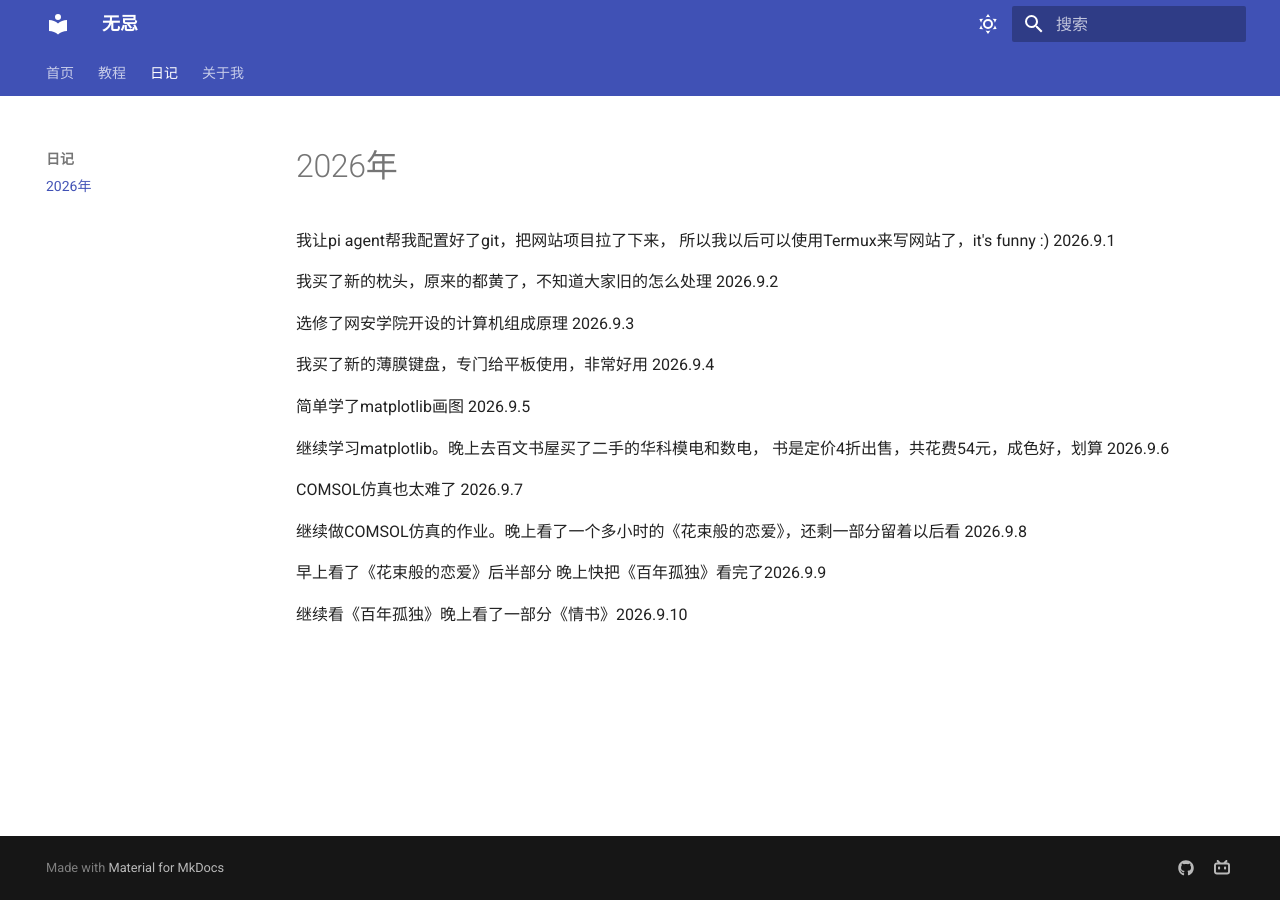
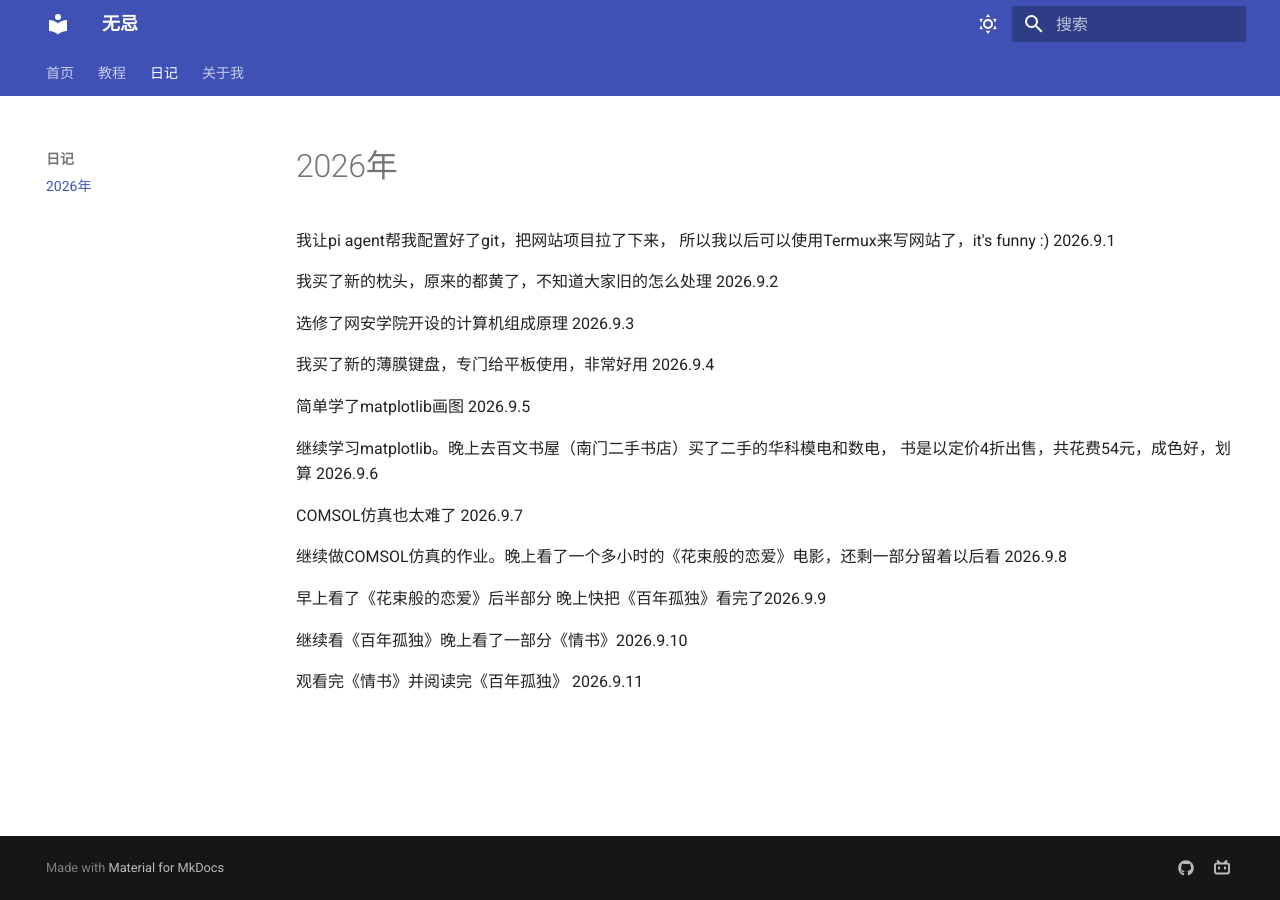
Before and after one commit to Hujiko02/Hujiko02.github.io, an MkDocs documentation site: the page built from docs/diary/2026.md, in a window 1280 px wide. Built offline with MkDocs 1.6.1 and Material for MkDocs 9.7.7, drawn with Linux system fonts in a browser that asks for light colours.

Commit message:
Auto update 2026-09-11 19:21:29

```diff
--- a/docs/diary/2026.md
+++ b/docs/diary/2026.md
@@ -9,13 +9,15 @@
 
 简单学了matplotlib画图 2026.9.5
 
-继续学习matplotlib。晚上去百文书屋买了二手的华科模电和数电，
-书是定价4折出售，共花费54元，成色好，划算 2026.9.6
+继续学习matplotlib。晚上去百文书屋（南门二手书店）买了二手的华科模电和数电，
+书是以定价4折出售，共花费54元，成色好，划算 2026.9.6
 
 COMSOL仿真也太难了 2026.9.7
 
-继续做COMSOL仿真的作业。晚上看了一个多小时的《花束般的恋爱》，还剩一部分留着以后看 2026.9.8
+继续做COMSOL仿真的作业。晚上看了一个多小时的《花束般的恋爱》电影，还剩一部分留着以后看 2026.9.8
 
 早上看了《花束般的恋爱》后半部分 晚上快把《百年孤独》看完了2026.9.9
 
 继续看《百年孤独》晚上看了一部分《情书》2026.9.10
+
+观看完《情书》并阅读完《百年孤独》 2026.9.11
```
